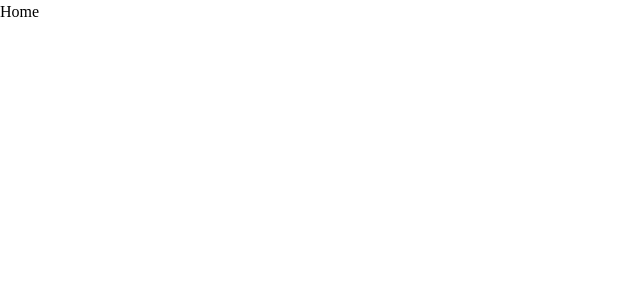
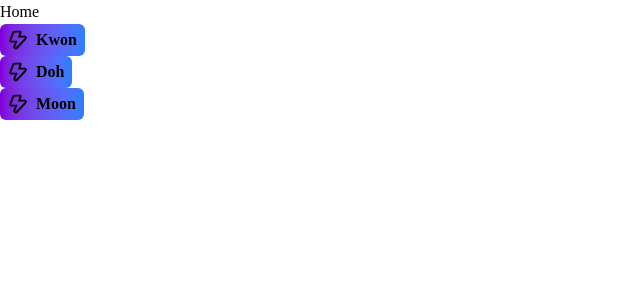
Before and after one commit to munjh61/SeeVocaLang, a React (Vite) app in the folder frontend/: page / in a window 1280 px wide. Shown: the top 300 px of the page, without its empty margins (0-640 px from the left). Built offline with nearby package versions, Linux system fonts and the light colour scheme; a web font is replaced by a local one.

Commit message:
testbutton

```diff
--- a/frontend/src/components/molecules/iconButton/IconButton.tsx
+++ b/frontend/src/components/molecules/iconButton/IconButton.tsx
@@ -10,7 +10,7 @@ type IconButtonProps = {
   // icon: ComponentType<SVGProps<SVGSVGElement>>;
   className?: string;
   IconVariant: IconProps;
-  ButtonVariant: ButtonProps;
+  ButtonVariant?: ButtonProps;
   children?: React.ReactNode;
   data?: string;
   path?: string;
--- a/frontend/src/pages/MainPage.tsx
+++ b/frontend/src/pages/MainPage.tsx
@@ -1,4 +1,32 @@
+import { IconButton } from "../components/molecules/iconButton/IconButton";
+import thunder from "../asset/thunder.svg?react";
+
 function MainPage() {
-  return <h1>Home</h1>;
+  return (
+    <>
+      <h1>Home</h1>
+      <IconButton
+        IconVariant={{ icon: thunder }}
+        path="kwon"
+        ButtonVariant={{ bgColor: "gradientPurple" }}
+      >
+        Kwon
+      </IconButton>
+      <IconButton
+        IconVariant={{ icon: thunder }}
+        path="doh"
+        ButtonVariant={{ bgColor: "gradientPurple" }}
+      >
+        Doh
+      </IconButton>
+      <IconButton
+        IconVariant={{ icon: thunder }}
+        path="moon"
+        ButtonVariant={{ bgColor: "gradientPurple" }}
+      >
+        Moon
+      </IconButton>
+    </>
+  );
 }
 export default MainPage;
```
